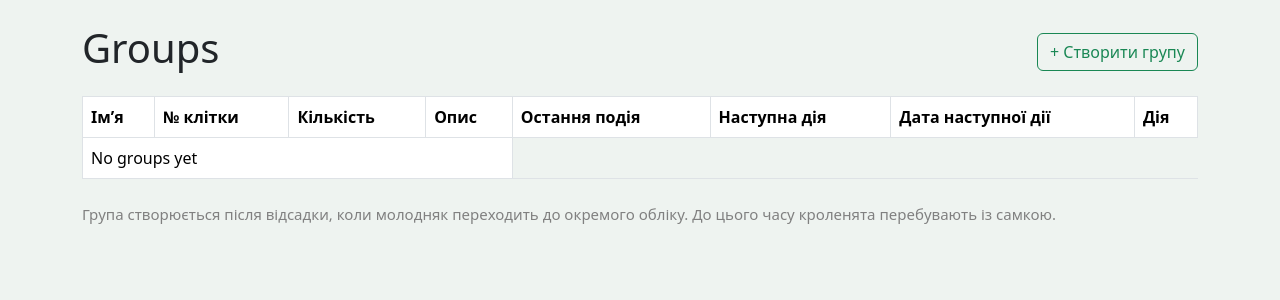
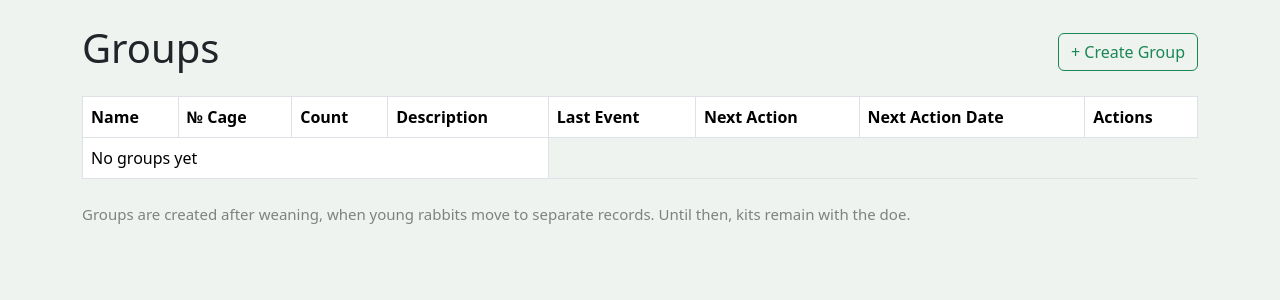
Before and after one commit to kaur-ua/Rabbitfarm, a Django app: page /rabbits/groups/ in a window 1280 px wide. Shown: the part 56-356 px from the top of the page. Run offline with Django 5.2, Linux system fonts and the light colour scheme; the visitor is signed in with stand-in values (Sample User, id 1); data that the repository does not hold is empty.

Commit message:
Complete English localization for events and groups

```diff
--- a/rabbits/templates/rabbits/group_list.html
+++ b/rabbits/templates/rabbits/group_list.html
@@ -4,7 +4,7 @@
 <div class="container mt-4">
     <div class="d-flex justify-content-between align-items-center mb-3">
     <h1>Groups</h1>
-    <a href="{% url 'create_group' %}" class="btn btn-outline-success">+ Створити групу</a>
+    <a href="{% url 'create_group' %}" class="btn btn-outline-success">+ Create Group</a>
 </div>
 
 
@@ -12,14 +12,14 @@
     <div class="d-none d-md-block"> <table class="table table-bordered">
         <thead>
             <tr>
-                <th>Імʼя</th>
-                <th>№ клітки</th>
-                <th>Кількість</th>
-                <th>Опис</th>
-                <th>Остання подія</th>
-                <th>Наступна дія</th>
-                <th>Дата наступної дії</th>
-                <th>Дія</th>
+                <th>Name</th>
+                <th>№ Cage</th>
+                <th>Count</th>
+                <th>Description</th>
+                <th>Last Event</th>
+                <th>Next Action</th>
+                <th>Next Action Date</th>
+                <th>Actions</th>
             </tr>
         </thead>
         <tbody>
@@ -57,7 +57,7 @@
                         <button class="btn btn-sm btn-outline-secondary dropdown-toggle"
                                 type="button"
                                 data-bs-toggle="dropdown">
-                            Дії
+                            Actions
                             </button>
 
                     <ul class="dropdown-menu">
@@ -65,7 +65,7 @@
                         <li>
                             <a class="dropdown-item"
                             href="{% url 'create_group_event' group.pk %}">
-                                Створити подію
+                                Create Event
                             </a>
                         </li>
 
@@ -73,7 +73,7 @@
                             <li>
                                 <a class="dropdown-item text-danger"
                                 href="{% url 'delete_event' group.last_event.id %}">
-                                    Видалити подію
+                                    Delete Event
                                 </a>
                             </li>
                             {% endif %}
@@ -83,20 +83,20 @@
                             <li>
                                 <a class="dropdown-item"
                                 href="{% url 'edit_group' group.pk %}">
-                                    Редагувати
+                                    Edit
                                 </a>
                             </li>
 
                         <li>
                             <a class="dropdown-item text-danger"
                             href="{% url 'delete_group' group.pk %}">
-                                Видалити
+                                Delete
                             </a>
                         </li>
                         <li>
                             <a class="dropdown-item"
                             href="{% url 'separate_by_sex' group.id %}">
-                            Розділити за статтю
+                            Separate by Sex
                             </a>
                         </li>
 
@@ -113,8 +113,8 @@
     </table>
     </div>
     <p style="margin-top: 24px; color: gray; font-size: 15px;">
-    Група створюється після відсадки, коли молодняк переходить до окремого обліку.
-    До цього часу кроленята перебувають із самкою.
+    Groups are created after weaning, when young rabbits move to separate records.
+Until then, kits remain with the doe.
 </p>
 </div>
 <div class="d-md-none">
@@ -124,14 +124,14 @@
 
                 <h5>{{ group.name }}</h5>
 
-                <p>📍 Клітка: {{ group.cage_number }}</p>
+                <p>📍 Cage: {{ group.cage_number }}</p>
 
-                <p>👥 Кількість: {{ group.rabbits_count }}</p>
+                <p>👥 Count: {{ group.rabbits_count }}</p>
 
                 <p>📝 {{ group.description }}</p>
 
                 <p>
-                📋 Остання подія:
+                📋 Last Event:
                 {% if group.last_event %}
                     {{ group.last_event.get_event_type_display }}
                 {% else %}
@@ -140,7 +140,7 @@
                 </p>
 
                 <p>
-                ⏭️ Наступна дія:
+                ⏭️ Next Action:
                 {% if group.last_event and group.last_event.next_action %}
                     {{ group.last_event.next_action }}
                 {% else %}
@@ -162,7 +162,7 @@
     <button class="btn btn-sm btn-outline-secondary dropdown-toggle"
             type="button"
             data-bs-toggle="dropdown">
-        Дії
+        Actions
     </button>
 
     <ul class="dropdown-menu">
@@ -170,7 +170,7 @@
         <li>
             <a class="dropdown-item"
                href="{% url 'create_group_event' group.pk %}">
-                Створити подію
+                Create Event
             </a>
         </li>
 
@@ -178,7 +178,7 @@
         <li>
             <a class="dropdown-item text-danger"
                href="{% url 'delete_event' group.last_event.id %}">
-                Видалити подію
+                Delete Event
             </a>
         </li>
         {% endif %}
@@ -188,21 +188,21 @@
         <li>
             <a class="dropdown-item"
                href="{% url 'edit_group' group.pk %}">
-                Редагувати
+                Edit
             </a>
         </li>
 
         <li>
             <a class="dropdown-item text-danger"
                href="{% url 'delete_group' group.pk %}">
-                Видалити
+                Delete
             </a>
         </li>
 
         <li>
             <a class="dropdown-item"
                href="{% url 'separate_by_sex' group.id %}">
-                Розділити за статтю
+                Separate by Sex
             </a>
         </li>
 
--- a/rabbits/templates/rabbits/rabbit_form.html
+++ b/rabbits/templates/rabbits/rabbit_form.html
@@ -2,7 +2,11 @@
 
 {% block content %}
 
-<h2>Add Rabbit</h2>
+<h2>{% if form.instance.pk %}
+        <h2>Edit Rabbit</h2>
+    {% else %}
+        <h2>Add Rabbit</h2>
+    {% endif %}</h2>
 
 <form method="post" enctype="multipart/form-data">
     {% csrf_token %}
--- a/rabbits/views.py
+++ b/rabbits/views.py
@@ -116,7 +116,7 @@ def separate_by_sex(request, group_id):
     if unknown_sex:
         messages.error(
             request,
-            "Спочатку визначте стать усіх кроликів"
+            "Please determine the sex of all rabbits first"
         )
         return redirect("group_list")
 
@@ -132,14 +132,14 @@ def separate_by_sex(request, group_id):
                 farm=farm,
                 name=f"{group.name}_M",
                 cage_number=cage_male,
-                description=f"Самці з групи {group.name}"
+                description=f"Males from group {group.name}"
             )
 
             female_group = Group.objects.create(
                 farm=farm,
                 name=f"{group.name}_F",
                 cage_number=cage_female,
-                description=f"Самки з групи {group.name}"
+                description=f"Females from group {group.name}"
             )
 
             males = rabbits.filter(sex="M")
@@ -157,7 +157,7 @@ def separate_by_sex(request, group_id):
 
             messages.success(
                 request,
-                "Групу успішно розділено"
+                "Group successfully separated"
             )
 
             return redirect("group_list")
@@ -180,7 +180,7 @@ def delete_group(request, pk):
     group = get_object_or_404(Group, pk=pk, farm=farm)
 
     group.delete()
-    messages.success(request, "Групу видалено")
+    messages.success(request, "Group deleted")
 
     return redirect("group_list")
 
@@ -214,11 +214,11 @@ def rabbit_list(request):
             days_left = (rabbit.last_event.next_action_date - date.today()).days
 
             if days_left <= 0:
-                rabbit.status = "критичний"
+                rabbit.status = "Critical"
             elif days_left <= 7:
-                rabbit.status = "увага"
+                rabbit.status = "Attention"
             else:
-                rabbit.status = "норма"
+                rabbit.status = "Normal"
         else:
             rabbit.status = "—"
 
@@ -226,13 +226,13 @@ def rabbit_list(request):
             days = (date.today() - rabbit.birth_date).days
 
             if days < 60:
-                rabbit.age_display = f"{days // 7} тиж."
+                rabbit.age_display = f"{days // 7}  wk."
             elif days < 365:
-                rabbit.age_display = f"{days // 30} міс."
+                rabbit.age_display = f"{days // 30} mo."
             else:
                 years = days // 365
                 months = (days % 365) // 30
-                rabbit.age_display = f"{years} р. {months} міс."
+                rabbit.age_display = f"{years}  yr. {months} mo."
         else:
             rabbit.age_display = "—"
     return render(request, "rabbits/rabbit_list.html", {
@@ -253,7 +253,7 @@ def rabbit_create(request):
             rabbit = form.save(commit=False)
             rabbit.farm = farm
             rabbit.save()
-            messages.success(request, "Кролика додано успішно")
+            messages.success(request, "Rabbit added successfully")
             return redirect("rabbit_list")
         else:
             print(form.errors)
@@ -295,7 +295,7 @@ def home(request):
     tomorrow = today + timedelta(days=1)
 
     sex_check_groups = Group.objects.filter(
-        events__next_action="Розділення за статтю",
+        events__next_action="Separate by Sex",
         events__next_action_date=tomorrow,
         rabbits__sex="U"
     ).distinct()
@@ -356,7 +356,7 @@ def rabbit_edit(request, pk):
         form.fields["group"].queryset = Group.objects.filter(farm=farm)
         if form.is_valid():
             form.save()
-            messages.success(request, "Дані кролика оновлено")
+            messages.success(request, "Rabbit updated successfully")
             return redirect("rabbit_list")
     else:
         form = RabbitForm(instance=rabbit)
@@ -372,7 +372,7 @@ def rabbit_delete(request, pk):
     rabbit = get_object_or_404(Rabbit, pk=pk, farm=farm)
 
     rabbit.delete()
-    messages.success(request, "Кролика видалено")
+    messages.success(request, "Rabbit deleted")
 
     return redirect("rabbit_list")
 
@@ -389,7 +389,7 @@ def edit_event(request, pk):
 
         if form.is_valid():
             form.save()
-            messages.success(request, "Подію оновлено")
+            messages.success(request, "Event updated")
             return redirect("rabbit_list")
     else:
         form = EventForm(instance=event)
--- a/templates/events/edit_event.html
+++ b/templates/events/edit_event.html
@@ -2,18 +2,18 @@
 
 {% block content %}
 
-<h2>Редагування події</h2>
+<h2>Edit Event</h2>
 
 <form method="post">
     {% csrf_token %}
     {{ form.as_p }}
 
     <button type="submit" class="btn btn-success">
-        Зберегти
+        Save
     </button>
 
     <a href="{% url 'rabbit_list' %}" class="btn btn-secondary">
-        Скасувати
+        Cancel
     </a>
 </form>
 
```
Also changed, not shown: events/forms.py (+4 -4 lines), events/models.py (+8 -8 lines), events/views.py (+7 -7 lines).
